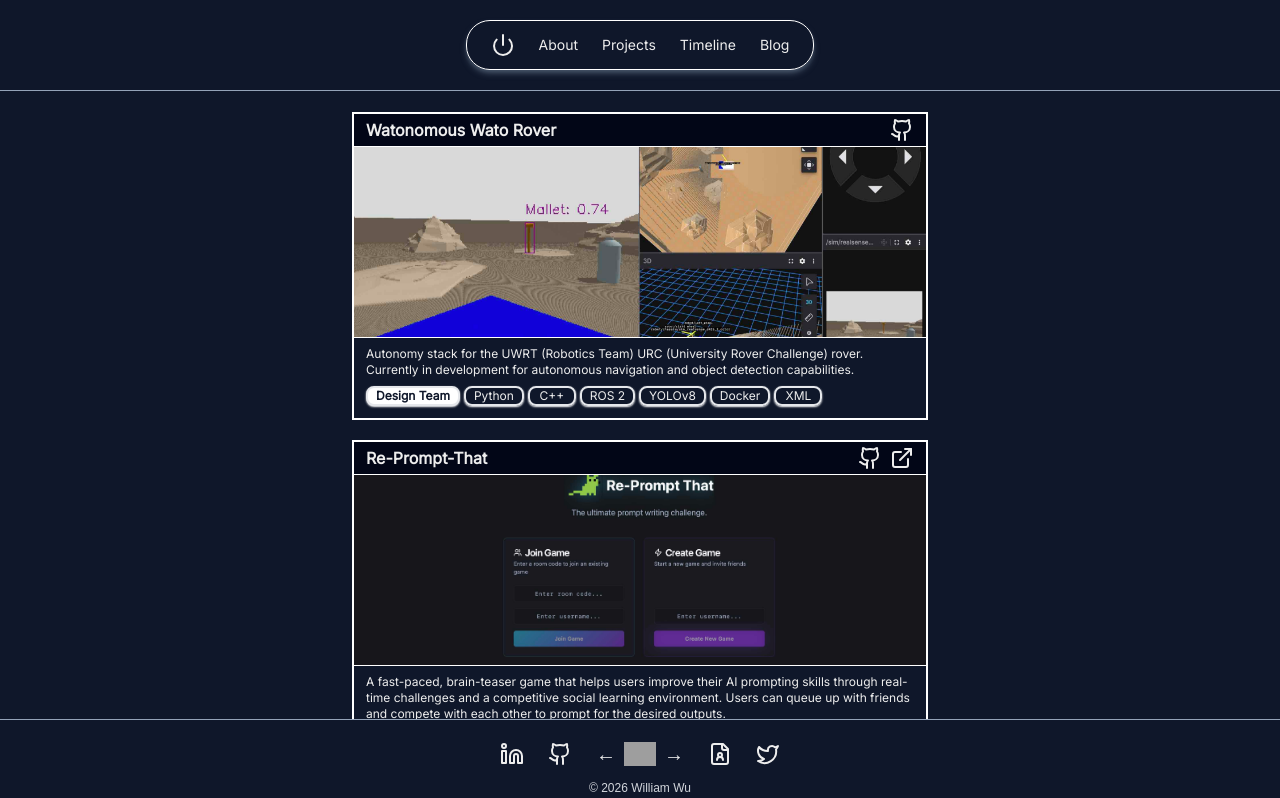
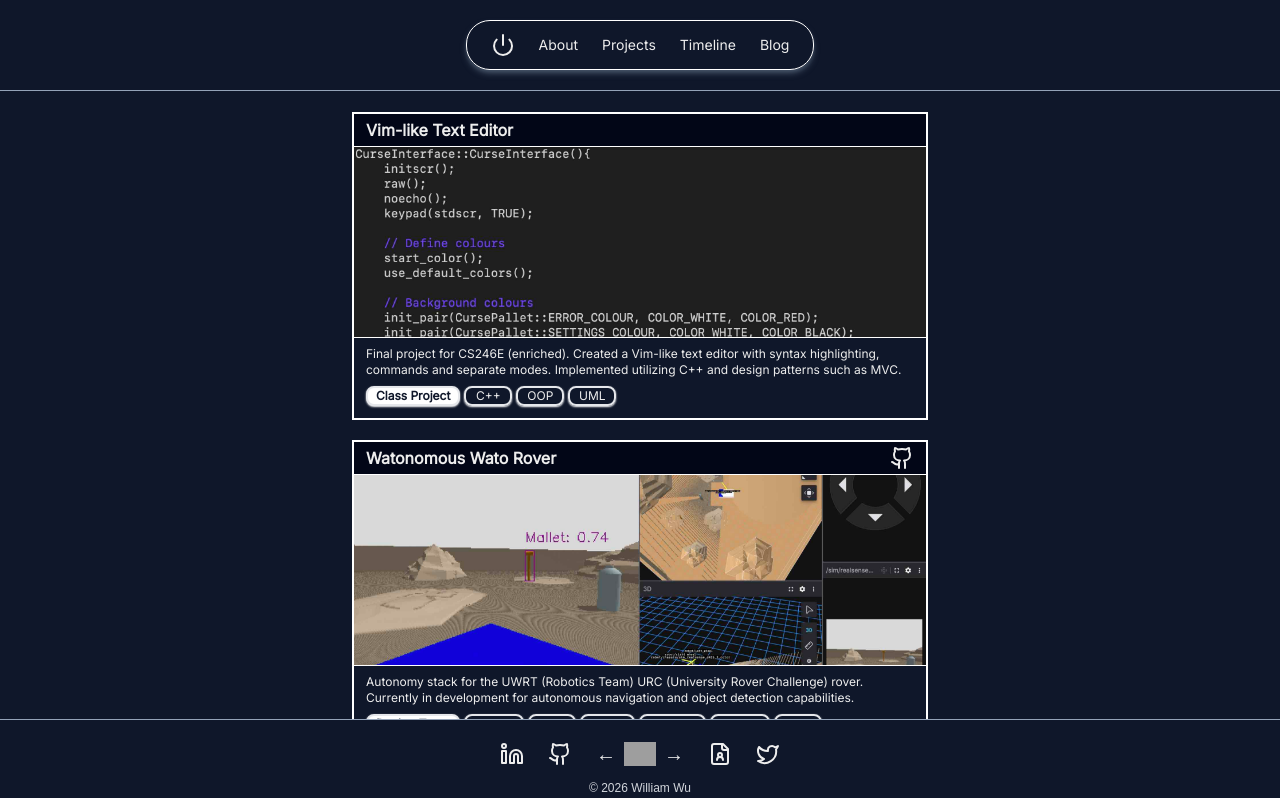
Before and after one commit to Williamwu277/PersonalWebsite, a Next.js app: page /projects in a window 1280 px wide. Shown: the top 798 px of the page. Built offline with nearby package versions, Linux system fonts and the light colour scheme; grey boxes are pictures that could not be loaded.

Commit message:
Add VIM project

```diff
--- a/src/app/about/page.tsx
+++ b/src/app/about/page.tsx
@@ -36,7 +36,7 @@
                 Side questing / hobbies:
                 <ul className="list-disc w-11/12 text-sm mb-2 mt-3 ml-8 space-y-1">
                     <li>
-                        Teamfight Tactics, basketball, gym, food and reading
+                        Teamfight Tactics, basketball, gym, food and books
                     </li>
                 </ul>
                 You can take a look at my <Link href="/projects" className="inline-block hover-grow emphasis">projects</Link>, <Link href="/timeline" className="inline-block hover-grow emphasis">timeline</Link>, or <Emphasis href="/ResumeWilliam.pdf">resume</Emphasis> for
--- a/src/app/projects/page.tsx
+++ b/src/app/projects/page.tsx
@@ -11,6 +11,7 @@
 import portfolioPicture from "../../assets/portfolioPicture.jpg";
 import portfolioRePromptThat from "../../assets/portfolioRePromptThat.jpg";
 import portfolioWatoRover from "../../assets/portfolioWatoRover.jpg";
+import portfolioVM from "../../assets/portfolioVM.jpg";
 
 export const metadata: Metadata = {
     title: "Projects"
@@ -18,6 +19,15 @@
 
 // Twelve projects maximum? (To maintain quality)
 const projects = [
+    {
+        name: "Vim-like Text Editor",
+        desc: "Final project for CS246E (enriched). Created a Vim-like text editor with syntax highlighting, commands and separate modes. Implemented utilizing C++ and design patterns such as MVC.",
+        src: portfolioVM,
+        github: "",
+        links: [],
+        announcements: ["Class Project"],
+        tags: ["C++", "OOP", "UML"]
+    },
     {
         name: "Watonomous Wato Rover",
         desc: "Autonomy stack for the UWRT (Robotics Team) URC (University Rover Challenge) rover. Currently in development for autonomous navigation and object detection capabilities.",
--- a/src/ui/projectView.tsx
+++ b/src/ui/projectView.tsx
@@ -18,7 +18,10 @@
       <div className="bg-slate-950 flex flex-row justify-between w-full px-3 py-1">
         <h1 className="font-black">{name}</h1>
         <div className="flex gap-2">
-          <a href={github} target="_blank"><Github className="hover-grow"/></a>
+          {
+            github !== "" &&
+            <a href={github} target="_blank"><Github className="hover-grow"/></a>
+          }
           {
             links.map((v, index) => {
               return (
```
Also changed, not shown: src/assets/portfolioVM.jpg (added).
